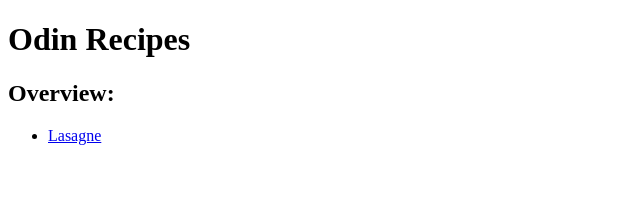
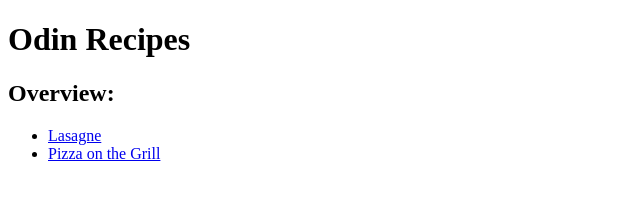
Before and after one commit to devosm/odin-recipes, a plain HTML site: page index.html in a window 1280 px wide. Shown: the whole page, without its empty margins (0-640 px from the left). Drawn offline with Linux system fonts and the light colour scheme.

Commit message:
Added link to Pizza recipe

```diff
--- a/index.html
+++ b/index.html
@@ -11,6 +11,7 @@
     <h2>Overview:</h2>
     <ul>
         <li><a href="./Recipes/lasagna.html">Lasagne</a></li>
+        <li><a href="./Recipes/pizzaonthegrill.html">Pizza on the Grill</a></li>
     </ul>
 </body>
 </html>
```
